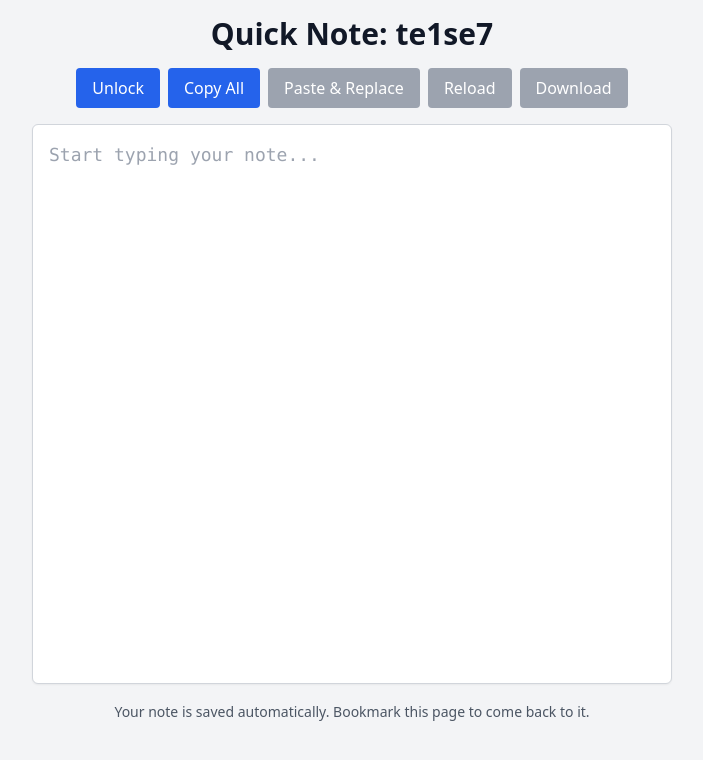
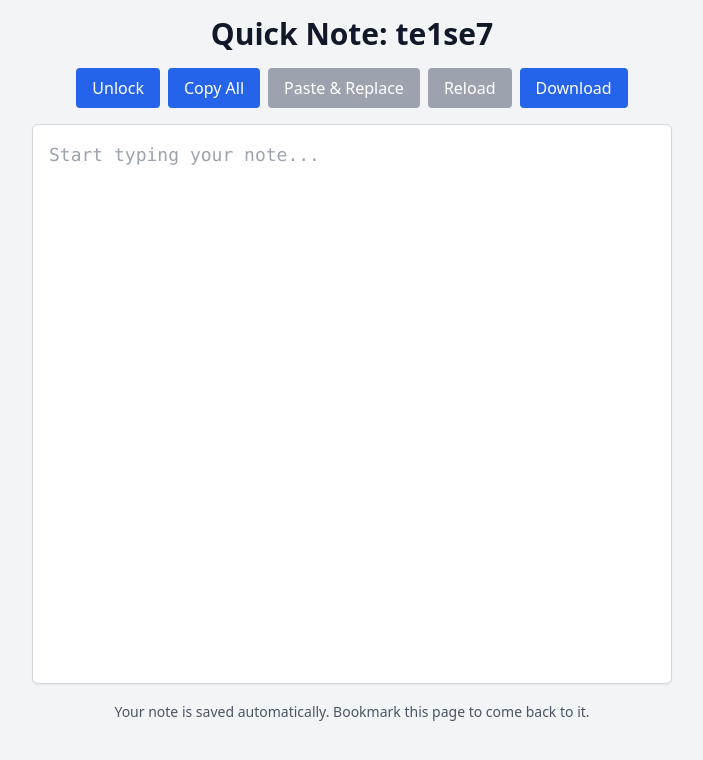
Before and after one commit to quantranfr/notes, a plain HTML site: page index.html in a window 1280 px wide. Shown: the whole page, without its empty margins (288-991 px from the left). Drawn offline with nearby package versions, Linux system fonts and the light colour scheme; no server answers.

Commit message:
Change download button color to blue

```diff
--- a/index.html
+++ b/index.html
@@ -19,7 +19,7 @@
       <button id="copy-all" class="px-4 py-2 bg-blue-600 text-white rounded hover:bg-blue-700">Copy All</button>
       <button id="paste-replace" class="px-4 py-2 bg-gray-400 text-white rounded cursor-not-allowed" disabled>Paste & Replace</button>
       <button id="reload" class="px-4 py-2 bg-gray-400 text-white rounded cursor-not-allowed" disabled>Reload</button>
-      <button id="download-note" type="button" class="px-4 py-2 bg-gray-400 text-white rounded">Download</button>
+      <button id="download-note" type="button" class="px-4 py-2 bg-blue-600 text-white rounded">Download</button>
     </div>
 
     <textarea
```
